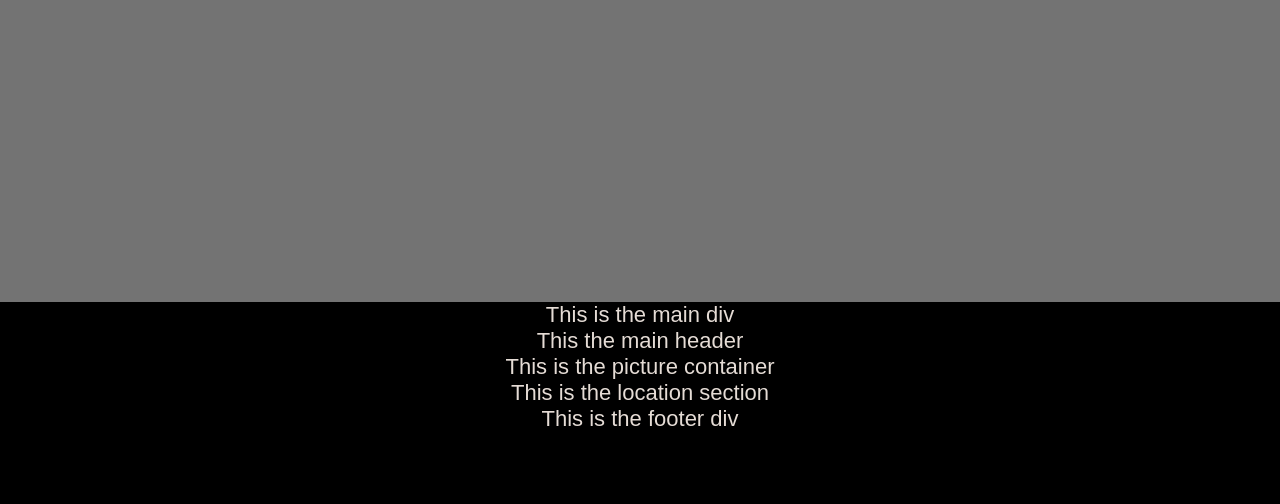
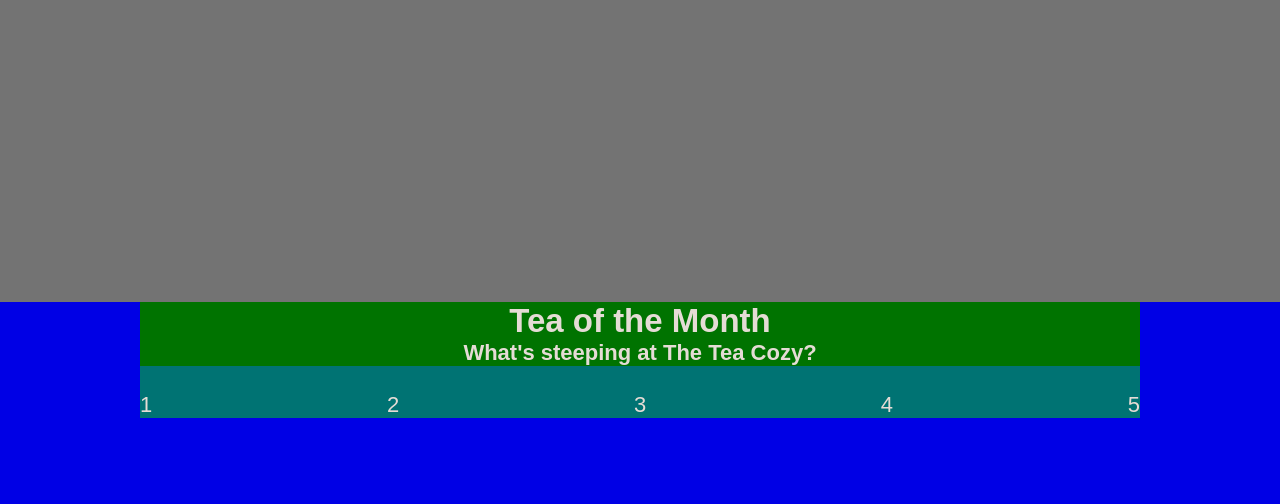
Before and after one commit to WebDevBrum/Tea-Cozy, a plain HTML site: page index.html in a window 1280 px wide. Shown: the part 448-952 px from the top of the page. Before the commit the page ends 880 px from the top, so only its background shows below. Drawn offline with Linux system fonts and the light colour scheme.

Commit message:
further templating

```diff
--- a/index.html
+++ b/index.html
@@ -17,9 +17,32 @@
     </div>
   </header>
   <main class="inventory">
-    This is the main div
-    <header class="inventory__title">This the main header</header>
-    <div class="inventory__images">This is the picture container</div>
+    <header class="inventory__title">
+      <h2>Tea of the Month</h2>
+      <h4>What's steeping at The Tea Cozy?</h4>
+    </header>
+    <div class="inventory__images">
+      <figure class="inventory-image">
+        <img>
+        <figcaption>1</figcaption>
+      </figure>
+      <figure class="inventory-image">
+        <img>
+        <figcaption>2</figcaption>
+      </figure>
+      <figure class="inventory-image">
+        <img>
+        <figcaption>3</figcaption>
+      </figure>
+      <figure class="inventory-image">
+        <img>
+        <figcaption>4</figcaption>
+      </figure>
+      <figure class="inventory-image">
+        <img>
+        <figcaption>5</figcaption>
+      </figure>
+    </div>
   </main>
   <section class="location">This is the location section</section>
   <footer class="footer">This is the footer div</footer>
--- a/style.css
+++ b/style.css
@@ -48,6 +48,34 @@ body {
   align-items: center;
 }
 
-.inventory {}
+.inventory {
+  justify-content: center;
+  background-color: blue;
+  height: 60rem;
+  width: 100%;
+}
 
-.inventory__title {}
+.inventory__title {
+  background-color: green;
+  width: 100rem;
+  margin: auto;
+}
+
+.inventory__images {
+  display: flex;
+  background-color: teal;
+  width: 100rem;
+  margin: auto;
+  justify-content: space-between;
+
+}
+
+.location {
+  background-color: purple;
+  height: 70rem;
+
+}
+
+.footer {
+  height: 5rem;
+}
```
